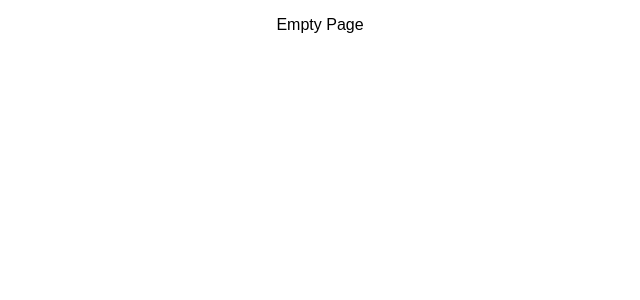
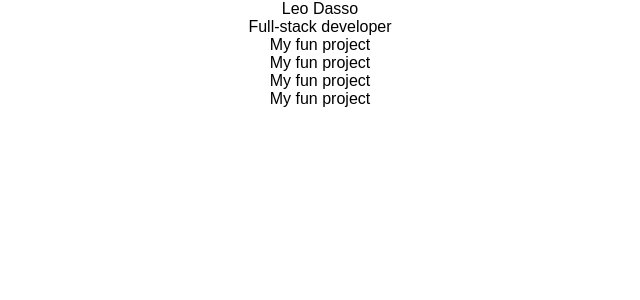
Before and after one commit to leodasso/sagas-portfolio, a React (Create React App) app: page / in a window 1280 px wide. Shown: the top 300 px of the page, without its empty margins (320-960 px from the left). Built offline with nearby package versions, Linux system fonts and the light colour scheme.

Commit message:
block out components

```diff
--- a/src/components/App/App.js
+++ b/src/components/App/App.js
@@ -1,12 +1,23 @@
 import React, { Component } from 'react';
 import './App.css';
+import Profile from '../Profile/Profile';
+import Project from '../Project/Project';
 
 class App extends Component {
   // Renders the entire app on the DOM
   render() {
     return (
       <div className="App">
-        <p>Empty Page</p>
+      <Profile />
+
+
+      <div>
+        <Project />
+        <Project />
+        <Project />
+        <Project />
+
+      </div>
       </div>
     );
   }
--- /dev/null
+++ b/src/components/Profile/Profile.js
@@ -0,0 +1,16 @@
+import React, { Component } from 'react';
+
+class Profile extends Component {
+
+    render() {
+        return (
+            <div>
+                Leo Dasso
+                <br />
+                Full-stack developer
+            </div>
+        );
+    }
+}
+
+export default Profile;
--- /dev/null
+++ b/src/components/Project/Project.js
@@ -0,0 +1,14 @@
+import React, { Component } from 'react';
+
+class Project extends Component {
+
+    render() {
+        return (
+            <div>
+                My fun project
+            </div>
+        );
+    }
+}
+
+export default Project;
```
Also changed, not shown: src/components/Admin/Admin.js (added, +25 -0 lines), src/components/ProjectList/ProjectList.js (added, +20 -0 lines).
